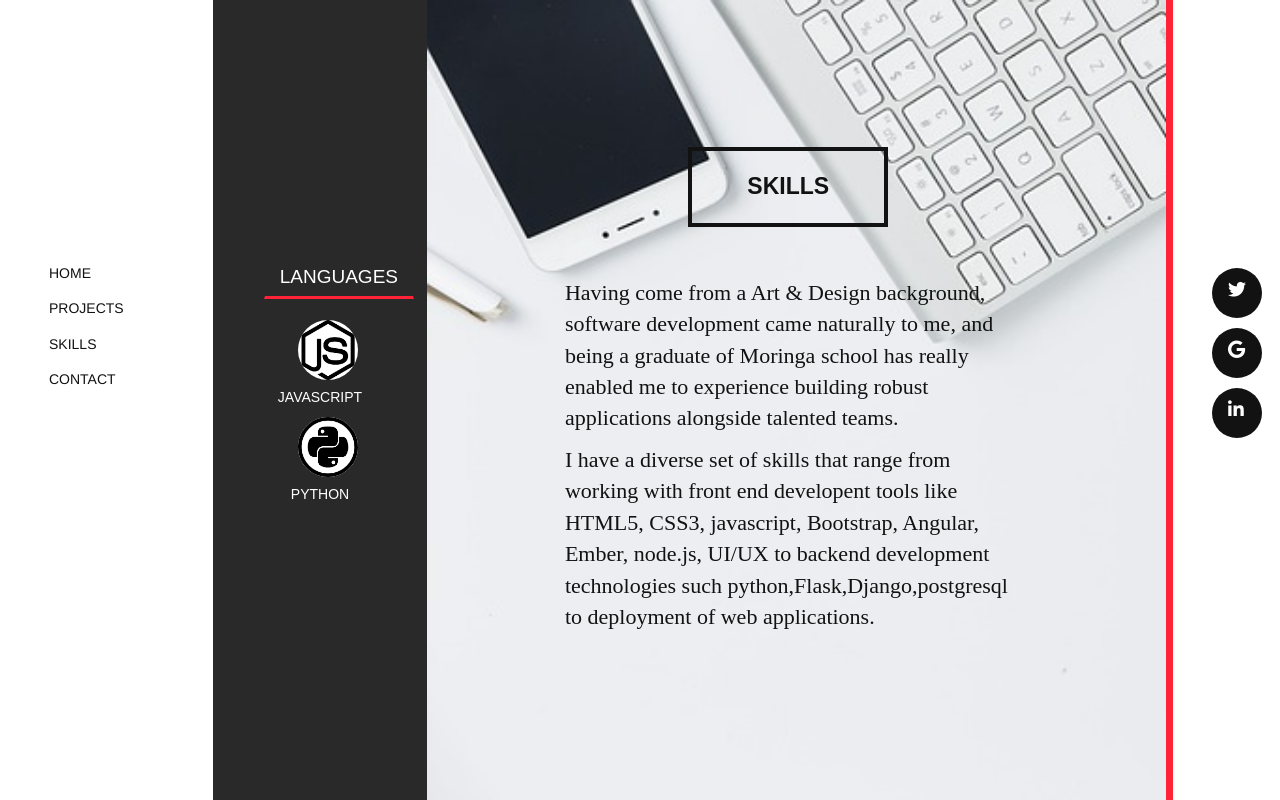
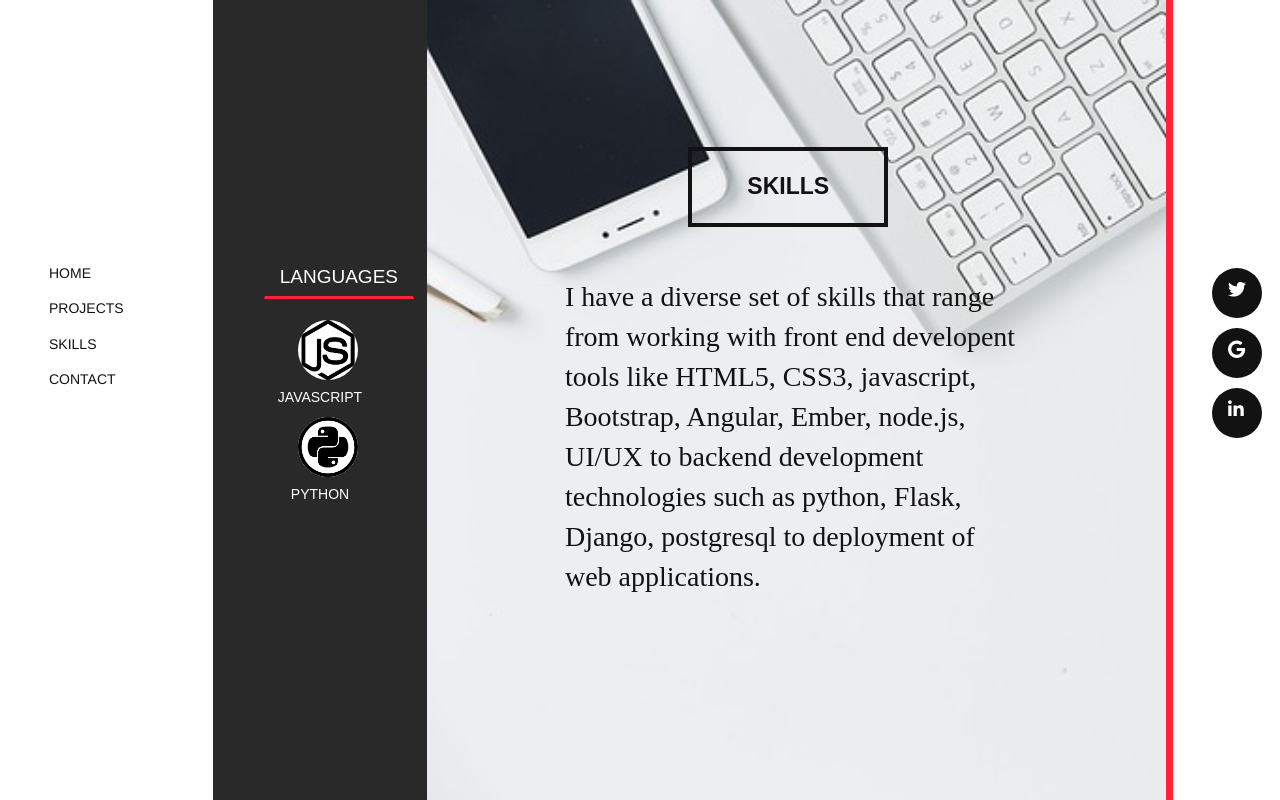
Before and after one commit to nevooronni/dev_porfolio, a PHP site: page /skills.html in a window 1280 px wide. Run offline with PHP 8.4, Linux system fonts and the light colour scheme; some libraries are stand-ins or nearby versions.

Commit message:
added some changes

```diff
--- a/anita.html
+++ b/anita.html
@@ -4,7 +4,7 @@
     <meta charset="utf-8">
     <!--This meta tag is for device responsiveness-->
     <meta name="viewport" content="width=device-width, initial-scale=1">
-    <title>Landing Page</title>
+    <title>Anita's Kitchen Project</title>
 
     <!--Googel fonts-->
     <link href="https://fonts.googleapis.com/css?family=PT+Serif" rel="stylesheet">
@@ -71,8 +71,8 @@
             <h5 class="projectheading2">ROLE</h5>
             <button class="details2"></button>
             <p class="projectdes">PROJECT OWNER</p>
-            <a href="https://github.com/nevooronni/Anita"><button class="btn details3">GITHUB REPO</button></a>
-            <a href="https://github.com/nevooronni/Anita"><button class="btn details3">GO TO SITE</button></a>
+            <a href="https://github.com/nevooronni/Anita" target="_blank"><button class="btn details3">GITHUB REPO</button></a>
+            <a href="https://nevooronni.github.io/Anita/" target="_blank"><button class="btn details3">GO TO SITE</button></a>
           </div>
         </div>
       </div>
--- a/collab.html
+++ b/collab.html
@@ -4,7 +4,7 @@
     <meta charset="utf-8">
     <!--This meta tag is for device responsiveness-->
     <meta nanme="viewport" content="width=device=width, initial-scale=1.0">
-    <title>Landing Page</title>
+    <title>Collabstudio Project</title>
 
     <!--Googel fonts-->
     <link href="https://fonts.googleapis.com/css?family=PT+Serif" rel="stylesheet">
@@ -71,8 +71,8 @@
             <h5 class="projectheading2">ROLE</h5>
             <button class="details2"></button>
             <p class="projectdes">PROJECT OWNER</p>
-            <a href="https://github.com/nevooronni/collabstudio"><button class="btn details3">GITHUB REPO</button></a>
-            <a href="https://github.com/nevooronni/collabstudio"><button class="btn details3">GO TO SITE</button></a>
+            <a href="https://github.com/nevooronni/collabstudio" target="_blank"><button class="btn details3">GITHUB REPO</button></a>
+            <a href="https://capcallabstudio.herokuapp.com/" target="_blank"><button class="btn details3">GO TO SITE</button></a>
           </div>
         </div>
       </div>
--- a/contact.html
+++ b/contact.html
@@ -4,7 +4,7 @@
     <meta charset="utf-8">
     <!--This meta tag is for device responsiveness-->
     <meta name="viewport" content="width=device-width, initial-scale=1">
-    <title>Landing Page</title>
+    <title>Contant</title>
 
     <!--Googel fonts-->
     <link href="https://fonts.googleapis.com/css?family=PT+Serif" rel="stylesheet">
@@ -64,7 +64,7 @@
             <p class="red2">Just send an email to the address below and we'll talk.</p>
             <p class="red2" id="contmargin">Or you can check out my LinkedIn.</p>
             <button class="btn contactme">EMAIL</button>
-            <a href="https://mail.google.com/"><h4 class="white2">nevooronni@gmail.com</h4></a>
+            <a href="mailto:nevooronni@gmail.com"><h4 class="white2">nevooronni@gmail.com</h4></a>
             <button class="btn contactme">LinkedIn</button>
             <a href="https://www.linkedin.com/in/neville-oronni-5471699b/"><h4 class="white2">view profile on LinkedIn</h4></a>
              <button class="btn contactme">GITHUB</button>
--- a/css/style.css
+++ b/css/style.css
@@ -142,6 +142,7 @@
   font-family: 'Montserrat', sans-serif;
   font-weight: bold;
   display: none;
+  margin-left: -25px;
 }
 
 #fullstack2 {
@@ -303,7 +304,7 @@ a:hover {
 }
 
 .font {
-  font-size: 22px;
+  font-size: 28px;
   color:  #121212;
   font-family: 'Inconsolata', serif;
 }
--- a/gamer.html
+++ b/gamer.html
@@ -4,7 +4,7 @@
     <meta charset="utf-8">
     <!--This meta tag is for device responsiveness-->
     <meta nanme="viewport" content="width=device=width, initial-scale=1.0">
-    <title>Landing Page</title>
+    <title>Gamer Project</title>
 
     <!--Googel fonts-->
     <link href="https://fonts.googleapis.com/css?family=PT+Serif" rel="stylesheet">
@@ -71,8 +71,8 @@
             <h5 class="projectheading2">ROLE</h5>
             <button class="details2"></button>
             <p class="projectdes">PROJECT OWNER</p>
-            <a href="https://github.com/nevooronni/Anita"><button class="btn details3">GITHUB REPO</button></a>
-            <a href="https://github.com/nevooronni/Anita"><button class="btn details3">GO TO SITE</button></a>
+            <a href="https://github.com/nevooronni/ecommerce" target="_blank"><button class="btn details3">GITHUB REPO</button></a>
+            <a href="https://nevooronni.github.io/ecommerce/" target="_blank"><button class="btn details3">GO TO SITE</button></a>
           </div>
         </div>
       </div>
--- a/home.html
+++ b/home.html
@@ -4,7 +4,7 @@
     <meta charset="utf-8">
     <!--This meta tag is for device responsiveness-->
     <meta name="viewport" content="width=device-width, initial-scale=1">
-    <title>Landing Page</title>
+    <title>Neville Oronni Portfolio</title>
 
     <!--Googel fonts-->
     <link href="https://fonts.googleapis.com/css?family=PT+Serif" rel="stylesheet">
@@ -87,7 +87,7 @@
       </div>
       <div class="col-md-6 col-sm-12 col-xs-12" id="devstack">
         <div class="row">
-          <div class="col-md-6 col-sm-12 col-xs-12">
+          <div class="col-md-6 col-sm-12 col-xs-12" style="padding-top: 20%;">
             <button class="btn" id="fullstack">FULLSTACK DEVELOPER</button>
           </div>
         </div>
--- a/instagram.html
+++ b/instagram.html
@@ -4,7 +4,7 @@
     <meta charset="utf-8">
     <!--This meta tag is for device responsiveness-->
     <meta name="viewport" content="width=device-width, initial-scale=1">
-    <title>Landing Page</title>
+    <title>Instagram Project</title>
 
     <!--Googel fonts-->
     <link href="https://fonts.googleapis.com/css?family=PT+Serif" rel="stylesheet">
@@ -71,8 +71,8 @@
             <h5 class="projectheading2">ROLE</h5>
             <button class="details2"></button>
             <p class="projectdes">PROJECT OWNER</p>
-            <a href="https://github.com/nevooronni/IG"><button class="btn details3">GITHUB REPO</button></a>
-            <a href="https://github.com/nevooronni/IG"><button class="btn details3">GO TO SITE</button></a>
+            <a href="https://github.com/nevooronni/IG" target="_blank"><button class="btn details3">GITHUB REPO</button></a>
+            <a href="https://iginstagram.herokuapp.com/accounts/login/?next=/" target="_blank"><button class="btn details3">GO TO SITE</button></a>
           </div>
         </div>
       </div>
--- a/lookup.html
+++ b/lookup.html
@@ -4,7 +4,7 @@
     <meta charset="utf-8">
     <!--This meta tag is for device responsiveness-->
     <meta nanme="viewport" content="width=device=width, initial-scale=1.0">
-    <title>Landing Page</title>
+    <title>Lookup Project</title>
 
     <!--Googel fonts-->
     <link href="https://fonts.googleapis.com/css?family=PT+Serif" rel="stylesheet">
--- a/portfolio.html
+++ b/portfolio.html
@@ -4,7 +4,7 @@
     <meta charset="utf-8">
     <!--This meta tag is for device responsiveness-->
      <meta name="viewport" content="width=device-width, initial-scale=1">
-    <title>Landing Page</title>
+    <title>Projects</title>
 
     <!--Googel fonts-->
     <link href="https://fonts.googleapis.com/css?family=PT+Serif" rel="stylesheet">
@@ -125,7 +125,7 @@
                   <div class="style">
                     <img src="img/unsplash.png" alt="portfolio thumbnail" class="img-responsive portfolioimg" height="400px" width="400px">
                     <div class="overlay">
-                      <div class="text-center down">UNSPLASH</div>
+                      <div class="text-center down">UNSPLASH CLONE</div>
                       <!-- <p class="text2">Photo sharing app for photographers</p>
                       <p class="text4">python,Django,postgresql,heroku</p>
                       <a href="https://github.com/nevooronni/IG"><p class="text5">Go to site</p></a> -->
@@ -138,7 +138,7 @@
                   <div class="style">
                     <img src="img/instagram.png" alt="portfolio thumbnail" class="img-responsive portfolioimg" height="400px" width="400px">
                     <div class="overlay">
-                      <div class="text-center down">INSTAGRAM</div>
+                      <div class="text-center down">INSTAGRAM CLONE</div>
                       <!-- <p class="text2">clone of popular app instagram</p>
                       <p class="text4">python,Django,postgresql,heroku</p>
                       <a href="https://github.com/nevooronni/IG"><p class="text5">Go to site</p></a> -->
--- a/skills.html
+++ b/skills.html
@@ -4,7 +4,7 @@
     <meta charset="utf-8">
     <!--This meta tag is for device responsiveness-->
     <meta name="viewport" content="width=device-width, initial-scale=1">
-    <title>Landing Page</title>
+    <title>Skills</title>
 
     <!--Googel fonts-->
     <link href="https://fonts.googleapis.com/css?family=PT+Serif" rel="stylesheet">
@@ -63,9 +63,9 @@
           <div class="col-md-8 col-sm-4 col-xs-8">
             <button class="btn" id="main">LANGUAGES</button>
             <img src="img/js.png" class="img-responsive" height="60px" width="60px" style="border-radius: 50%; margin-left: 30%; margin-top: 10%;">
-            <a href="https://en.wikipedia.org/wiki/Python_(programming_language)"><h5 class="text-center languages">JAVASCRIPT</h5></a>
+            <a href="https://en.wikipedia.org/wiki/JavaScript"><h5 class="text-center languages">JAVASCRIPT</h5></a>
             <img src="img/py4.png" class="img-responsive" height="60px" width="60px" style="border-radius: 50%; margin-left: 30%; margin-top: 10%;">
-            <a href="https://en.wikipedia.org/wiki/JavaScript"><h5 class="text-center languages">PYTHON</h5></a>
+            <a href="https://en.wikipedia.org/wiki/Python_(programming_language)"><h5 class="text-center languages">PYTHON</h5></a>
           </div>
           <div class="col-md-2 col-sm-2 col-xs-2">
           </div>
@@ -111,8 +111,7 @@
         <div class="row" id="portrow2">
           <div class="col-md-2 col-sm-1"></div>
           <div class="col-md-8 col-sm-10 col-xs-12">
-            <p class="font">Having come from a Art & Design background, software development came naturally to me, and being a graduate of Moringa school has really enabled me to experience building robust applications alongside talented teams.</p>
-            <p class="font">I have a diverse set of skills that range from working with front end developent tools like HTML5, CSS3, javascript, Bootstrap, Angular, Ember, node.js, UI/UX to backend development technologies such python,Flask,Django,postgresql to deployment of web applications.</p>
+            <p class="font">I have a diverse set of skills that range from working with front end developent tools like HTML5, CSS3, javascript, Bootstrap, Angular, Ember, node.js, UI/UX to backend development technologies such as python, Flask, Django, postgresql to deployment of web applications.</p>
           </div>
           <div class="col-md-2 col-sm-1">
           </div>
--- a/unsplash.html
+++ b/unsplash.html
@@ -4,7 +4,7 @@
     <meta charset="utf-8">
     <!--This meta tag is for device responsiveness-->
     <meta nanme="viewport" content="width=device=width, initial-scale=1.0">
-    <title>Landing Page</title>
+    <title>Unsplash Project</title>
 
     <!--Googel fonts-->
     <link href="https://fonts.googleapis.com/css?family=PT+Serif" rel="stylesheet">
@@ -71,8 +71,8 @@
             <h5 class="projectheading2">ROLE</h5>
             <button class="details2"></button>
             <p class="projectdes">PROJECT OWNER</p>
-            <a href="https://github.com/nevooronni/unsplash-new"><button class="btn details3">GITHUB REPO</button></a>
-            <a href="https://unsplash-new.herokuapp.com/"><button class="btn details3">GO TO SITE</button></a>
+            <a href="https://github.com/nevooronni/unsplash-new" target="_blank"><button class="btn details3">GITHUB REPO</button></a>
+            <a href="https://unsplash-new.herokuapp.com/" target="_blank"><button class="btn details3">GO TO SITE</button></a>
           </div>
         </div>
       </div>
```
